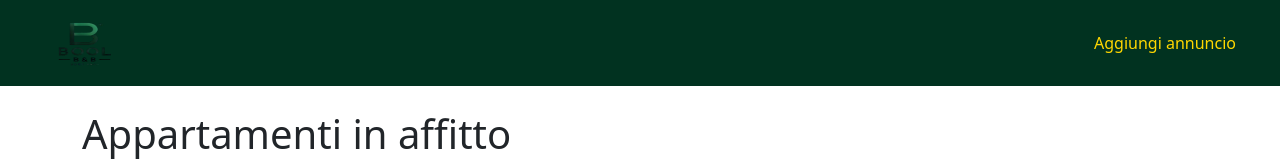
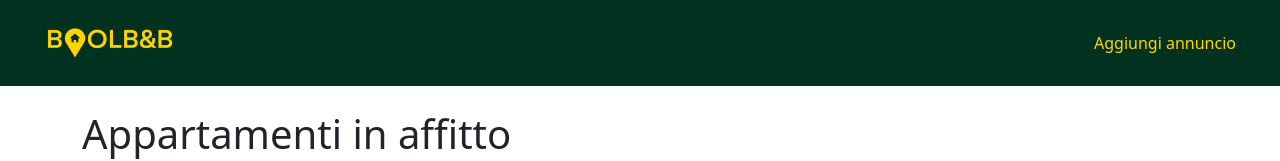
Before and after one commit to federicascognamiglio/boolBnB-fe, a React (Vite) app: page / in a window 1280 px wide. Shown: the top 161 px of the page. Built offline with nearby package versions, Linux system fonts and the light colour scheme; no server answers.

Commit message:
logo added in header

```diff
--- a/src/components/AppHeader.jsx
+++ b/src/components/AppHeader.jsx
@@ -5,7 +5,7 @@ function AppHeader() {
         <>
             <nav className="navbar navbar-expand-lg" style={{ backgroundColor: "#013220" }}>
                 <div className="container-fluid">
-                    <a className="navbar-brand" href="/"><img className="logo ms-4" src="../images/bnb_logo.png" alt="" /></a>
+                    <a className="navbar-brand" href="/"><img className="logo ms-5" src="../images/logoType.PNG" style={{objectFit: "contain", transform: "scale(1.5)"}} alt="" /></a>
                     <button className="navbar-toggler" type="button" data-bs-toggle="collapse" data-bs-target="#navbarNavAltMarkup" aria-controls="navbarNavAltMarkup" aria-expanded="false" aria-label="Toggle navigation"
                     style={{ backgroundColor: "white" }}>
                         <span className="navbar-toggler-icon"></span>
```
Also changed, not shown: public/images/logo.PNG (added), public/images/logoType.PNG (added).
